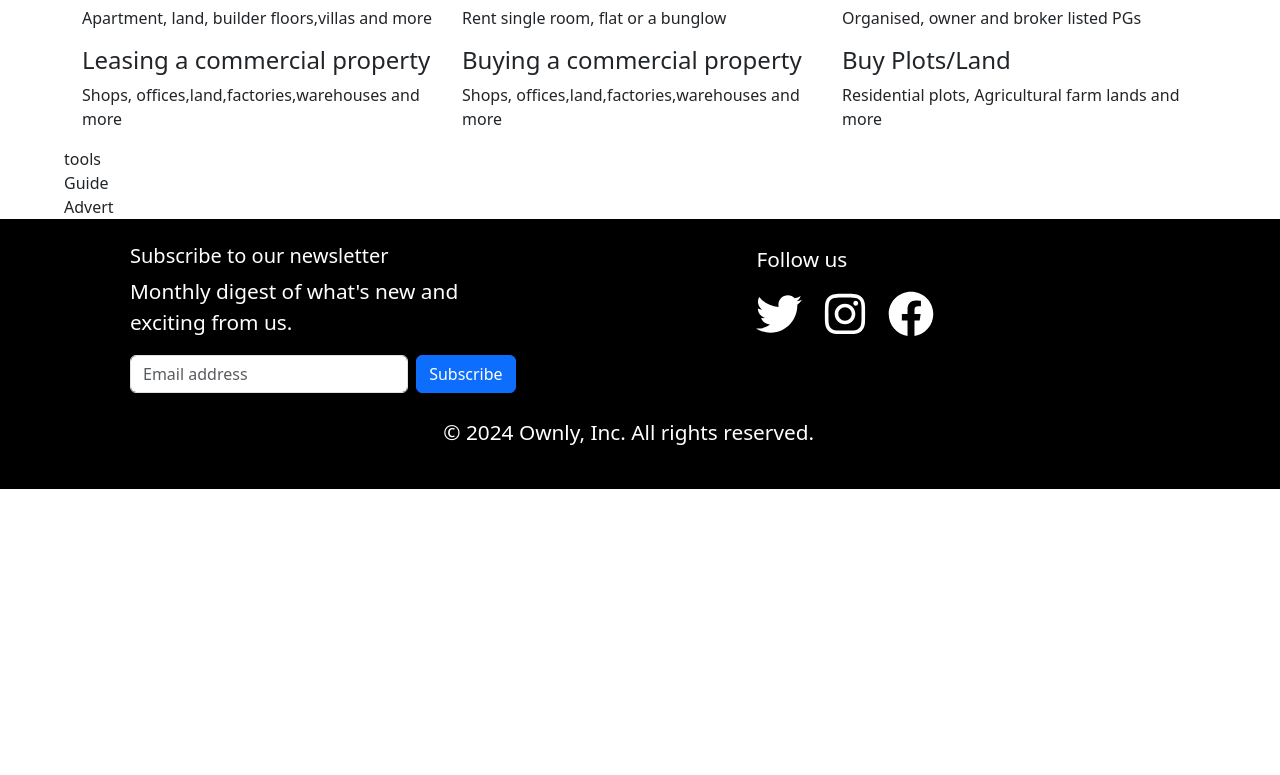
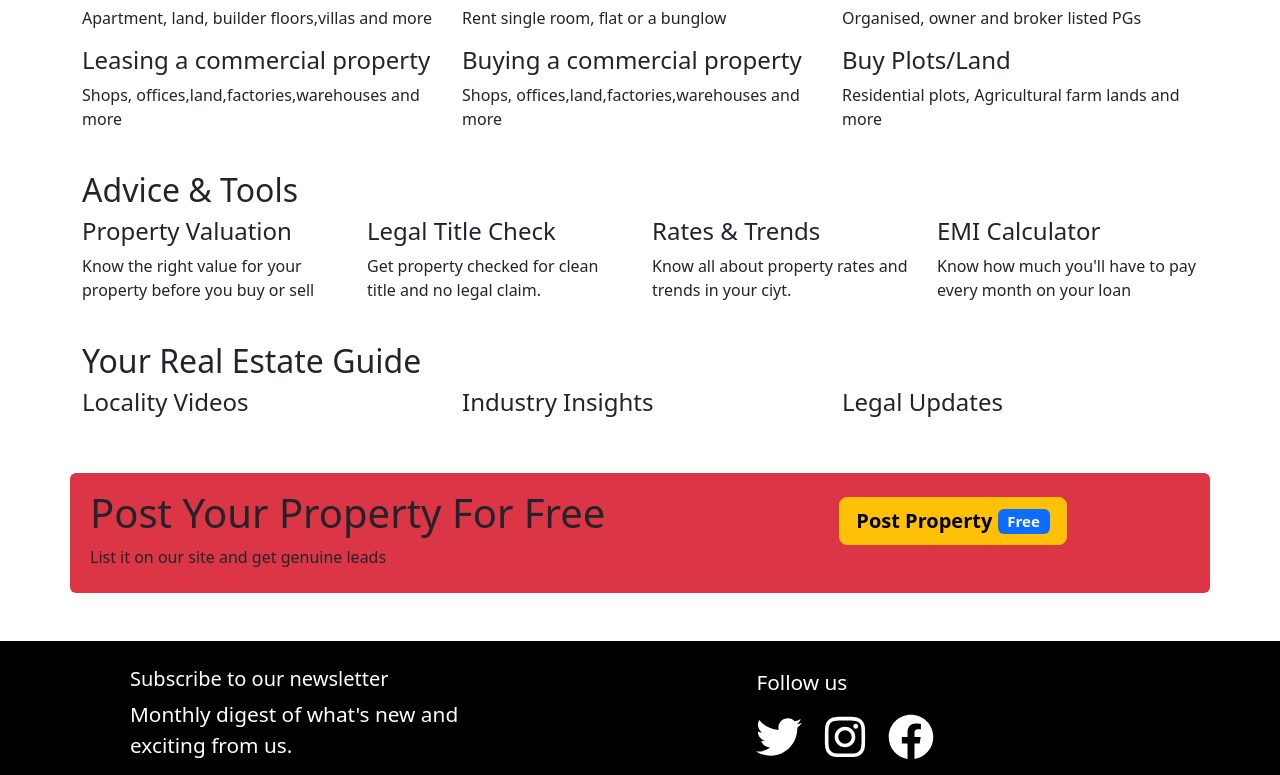
Before and after one commit to gouribhise/Ownly, a React (Create React App) app: page / in a window 1280 px wide. Shown: the part 674-1449 px from the top of the page. Before the commit the page ends 1163 px from the top, so only its background shows below. Built offline with nearby package versions, Linux system fonts and the light colour scheme.

Commit message:
added guide tools

```diff
--- a/src/components/Home/Advert.js
+++ b/src/components/Home/Advert.js
@@ -1,6 +1,20 @@
 const Advert=()=>{
     return (
-        <div>Advert</div>
+         <div className="container">
+            <div className="row mt-5 bg-danger mb-5 p-2 rounded">
+
+                    <div className="col-8 mt-2">
+                        <h1>Post Your Property For Free</h1>
+                        <p>List it on our site and get genuine leads</p>
+                    </div>
+                    <div className="col-3 mt-3">
+                         <button className="btn btn-warning btn-lg">
+                           <strong> Post Property  <span className="badge bg-primary">Free</span></strong>
+                         </button>
+
+                </div>
+            </div>
+         </div>
     )
 }
 
--- a/src/components/Home/Guide.js
+++ b/src/components/Home/Guide.js
@@ -1,6 +1,20 @@
 const Guide=()=>{
     return (
-        <div>Guide</div>
+       <div className="container">
+        <div className="row">
+            <h2>Your Real Estate Guide</h2>
+            <div className="col-4">
+              <h4>Locality Videos</h4>
+            </div>
+            <div className="col-4">
+                <h4>Industry Insights</h4>
+
+            </div>
+            <div className="col-4">
+                <h4>Legal Updates</h4>
+            </div>
+        </div>
+       </div>
     )
 }
 
--- a/src/components/Home/Tools.js
+++ b/src/components/Home/Tools.js
@@ -1,6 +1,26 @@
 const Tools=()=>{
     return (
-        <div>tools</div>
+       <div className="container">
+        <div className="row my-4">
+            <h2>Advice & Tools</h2>
+            <div className="col-3">
+                <h4>Property Valuation</h4>
+                <p>Know the right value for your property before you buy or sell</p>
+            </div>
+            <div className="col-3">
+                <h4>Legal Title Check</h4>
+                <p>Get property checked for clean title and no legal claim.</p>
+            </div>
+            <div className="col-3">
+                <h4>Rates & Trends</h4>
+                <p>Know all about property rates and trends in your ciyt.</p>
+            </div>
+            <div className="col-3">
+                <h4>EMI Calculator</h4>
+                <p>Know how much you'll have to pay every month on your loan</p>
+            </div>
+        </div>
+       </div>
     )
 }
 
```
